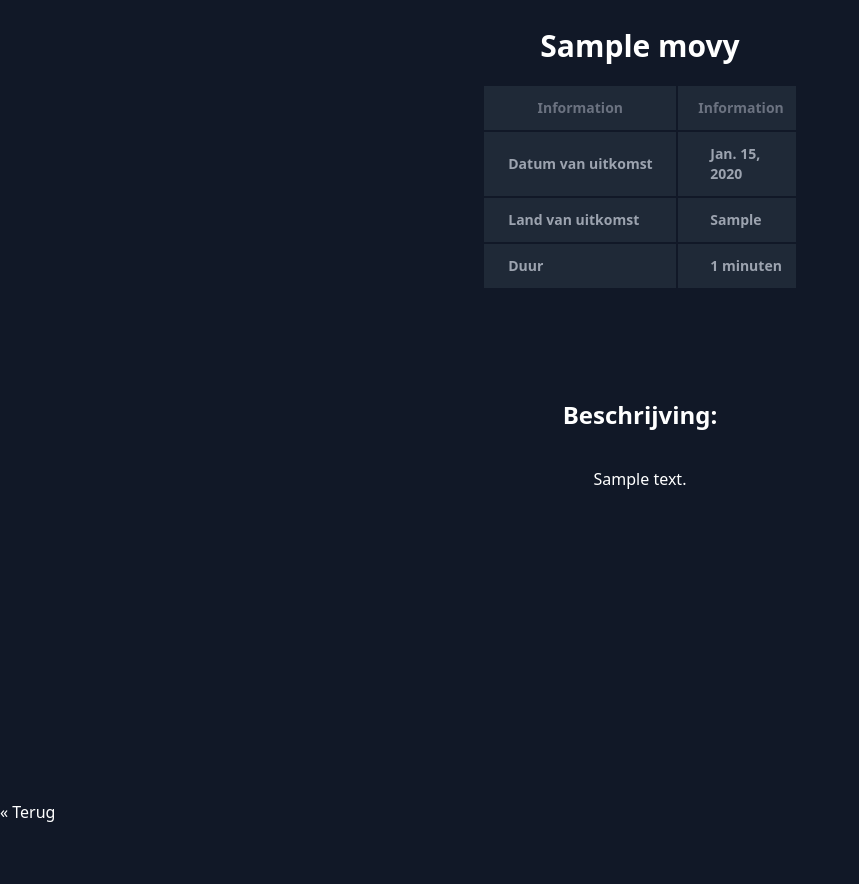
After one commit to ErhanCitil/netland, a Django app: page /movie/1 in a window 1280 px wide. The commit adds this page. Shown: the whole page, without its empty margins (0-859 px from the left). Run offline with Django 4.2, Linux system fonts and the light colour scheme; tables that the repository leaves empty hold one stand-in row (values such as "Sample post").

Commit message:
Added movies table & the detail page of the movies

```diff
--- a/data/views.py
+++ b/data/views.py
@@ -16,6 +16,10 @@ def index(request):
     }
     return render(request, 'index.html', context)
 
-def detail(request, id):
+def detailserie(request, id):
     obj = get_object_or_404(Series, pk=id)
-    return render(request, 'detail.html', {'object': obj})
+    return render(request, 'detailserie.html', {'object': obj})
+
+def detailmovie(request, id):
+    obj = get_object_or_404(Movies, pk=id)
+    return render(request, 'detailmovie.html', {'object': obj})
--- a/netland/urls.py
+++ b/netland/urls.py
@@ -20,5 +20,6 @@ from data import views
 urlpatterns = [
     path('admin/', admin.site.urls),
     path('', views.index),
-    path('<int:id>', views.detail, name='detail'),
+    path('serie/<int:id>', views.detailserie, name='detailserie'),
+    path('movie/<int:id>', views.detailmovie, name='detailmovie'),
 ]
--- /dev/null
+++ b/templates/detailmovie.html
@@ -0,0 +1,85 @@
+<!DOCTYPE html>
+<html lang="en">
+  <head>
+    <meta charset="UTF-8" />
+    <meta http-equiv="X-UA-Compatible" content="IE=edge" />
+    <meta name="viewport" content="width=device-width, initial-scale=1.0" />
+    <link rel="stylesheet" href="style.css" />
+    <link
+      href="https://unpkg.com/tailwindcss@2.2.4/dist/tailwind.min.css"
+      rel="stylesheet"
+    />
+    <title>Netland! - Movies</title>
+  </head>
+
+  <body class="bg-gray-900 h-screen w-screen">
+    <div class="h-screen w-screen">
+      <h1 class="text-white flex justify-center text-3xl pt-7 font-bold">
+        {{object.title}}
+      </h1>
+
+      <!-- Information Table -->
+      <div class="flex justify-center mt-5">
+        <div class="flex justify-center" style="height: 275px">
+          <!-- Table Movies -->
+          <div class="col-span-12 h-screen">
+            <div class="overflow-auto lg:overflow-visible">
+              <table
+                class="table text-gray-400 border-separate space-y-6 text-sm"
+              >
+                <thead class="bg-gray-800 text-gray-500">
+                  <tr>
+                    <th class="p-3 w-48">Information</th>
+                    <th class="p-3 text-left w-20 pl-5">Information</th>
+                  </tr>
+                </thead>
+                <tbody>
+                  <tr class="bg-gray-800">
+                    <td class="p-3">
+                      <div class="flex align-items-center">
+                        <div class="ml-3">
+                          <div class="font-bold">Datum van uitkomst</div>
+                        </div>
+                      </div>
+                    </td>
+                    <td class="p-3 pl-8 font-bold">
+                      {{object.released_at}}
+                    </td>
+                  </tr>
+                  <tr class="bg-gray-800">
+                    <td class="p-3">
+                      <div class="flex align-items-center">
+                        <div class="ml-3">
+                          <div class="font-bold">Land van uitkomst</div>
+                        </div>
+                      </div>
+                    </td>
+                    <td class="p-3 pl-8 font-bold">{{object.country_of_origin}}</td>
+                  </tr>
+                  <tr class="bg-gray-800">
+                    <td class="p-3">
+                      <div class="flex align-items-center">
+                        <div class="ml-3">
+                          <div class="font-bold">Duur</div>
+                        </div>
+                      </div>
+                    </td>
+                    <td class="p-3 pl-8 font-bold">{{object.length_in_minutes}} minuten</td>
+                  </tr>
+                </tbody>
+              </table>
+            </div>
+          </div>
+        </div>
+      </div>
+
+      <h3 class="text-white flex justify-center text-2xl mt-10 font-bold">
+        Beschrijving:
+      </h3>
+      <p id="circle" class="text-white flex justify-center mt-9">
+        {{object.summary}}
+      </p>
+    </div>
+    <a href="/" class="mt-2 text-white" id="previous">&laquo; Terug</a>
+  </body>
+</html>
--- a/templates/detail.html
+++ b/templates/detailserie.html
@@ -104,6 +104,6 @@
         {{object.summary}}
       </p>
     </div>
-    <a href="#" class="mt-2" id="previous">&laquo; Terug</a>
+    <a href="/" class="mt-2 text-white" id="previous">&laquo; Terug</a>
   </body>
 </html>
```
Also changed, not shown: templates/index.html (+47 -1 lines).
